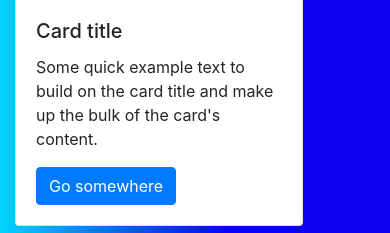
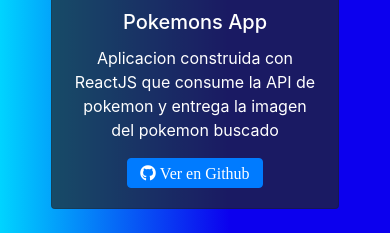
Before and after one commit to lonzofrancisco/portfolio, a Django app: page /projects in a window 390 px wide. Shown: the part 385-618 px from the top of the page. Run offline with Django 4.2, Linux system fonts and the light colour scheme; some libraries are stand-ins or nearby versions.

Commit message:
2do commit

```diff
--- a/portfolio/portfolioApp/static/style.css
+++ b/portfolio/portfolioApp/static/style.css
@@ -1,3 +1,6 @@
+.whiteFont{
+    color: #fff;
+}
 body{
 
     background: rgb(10,3,138);
@@ -30,7 +33,7 @@
     font-size: 20px;
     margin-left: 20%;
     margin-right: 20%;
-    border: 5px solid black;
+    border: 1px solid black;
     border-radius: 5px;
 }
 
@@ -51,7 +54,13 @@
 .tooltitle{
     color: white;
 }
+.transparent{
+    background-color: rgba(33,37,41,0.7) !important;
 
+}
+.transparent::after{
+    opacity: 80%;
+}
 .tool{
     padding: 20px !important;
     background-color: rgba(33,37,41,0.7);
@@ -85,7 +94,9 @@
 
 }
 
-
+.button{
+    background-color: #ccc;
+}
 .icons a i:hover {
     transform: scale(130%);
 
@@ -99,7 +110,12 @@
 }
 }
 
+.titleProjects{
+    margin-top: 50px;
+}
 
+.grow { transition: all .2s ease-in-out; }
+.grow:hover { transform: scale(2); }
 
 @media (max-width: 885px) {
     .section2{
--- a/portfolio/portfolioApp/templates/portfolio/base.html
+++ b/portfolio/portfolioApp/templates/portfolio/base.html
@@ -49,8 +49,8 @@
               <div class="col-lg-12 mb-5 mb-lg-0">
                   <h4 class="footerTitle uppercase mb-4">redes sociales</h4>
                   <div class="icons">
-                  <a href="https://github.com/lonzofrancisco" target="_blank"> <i class="fab fa-linkedin-in linkedin"></i></a>
-                  <a href="https://www.linkedin.com/in/francisco-lonzo/" target="_blank"> <i class="fab fa-github github"></i></a>
+                  <a href="https://www.linkedin.com/in/francisco-lonzo/" target="_blank"> <i class="fab fa-linkedin-in linkedin"></i></a>
+                  <a href="https://github.com/lonzofrancisco" target="_blank"> <i class="fab fa-github github"></i></a>
                   </div>
                </div>
           </div>
--- a/portfolio/portfolioApp/templates/portfolio/projects.html
+++ b/portfolio/portfolioApp/templates/portfolio/projects.html
@@ -1,74 +1,25 @@
 {% extends 'portfolio/base.html' %}
 
 {% block title %}Francisco Lonzo{% endblock %}
-
+{% load static %}
 {% block content%}
 
-<div class="container">
-    <h1 class="display-5 text-center">Proyectos realizados</h1>
+<div class="container-fluid">
+  <h1 class="display-5 text-center whiteFont uppercase titleProjects">Proyectos realizados</h1>
 
-    <div class="row">
-      <div class="col my-2">
-        <div class="card" style="width: 18rem;">
-            <img src="..." class="card-img-top" alt="...">
-            <div class="card-body">
-              <h5 class="card-title">Card title</h5>
-              <p class="card-text">Some quick example text to build on the card title and make up the bulk of the card's content.</p>
-              <a href="#" class="btn btn-primary">Go somewhere</a>
-            </div>
-          </div>
-      </div>
-      <div class="col my-2">
-        <div class="card" style="width: 18rem;">
-            <img src="..." class="card-img-top" alt="...">
-            <div class="card-body">
-              <h5 class="card-title">Card title</h5>
-              <p class="card-text">Some quick example text to build on the card title and make up the bulk of the card's content.</p>
-              <a href="#" class="btn btn-primary">Go somewhere</a>
-            </div>
-          </div>
-      </div>
-      <div class="col my-2">
-        <div class="card" style="width: 18rem;">
-            <img src="..." class="card-img-top" alt="...">
-            <div class="card-body">
-              <h5 class="card-title">Card title</h5>
-              <p class="card-text">Some quick example text to build on the card title and make up the bulk of the card's content.</p>
-              <a href="#" class="btn btn-primary">Go somewhere</a>
-            </div>
-          </div>
-      </div>
-      <div class="col my-2">
-        <div class="card" style="width: 18rem;">
-            <img src="..." class="card-img-top" alt="...">
-            <div class="card-body">
-              <h5 class="card-title">Card title</h5>
-              <p class="card-text">Some quick example text to build on the card title and make up the bulk of the card's content.</p>
-              <a href="#" class="btn btn-primary">Go somewhere</a>
-            </div>
-          </div>
-      </div>
-      <div class="col my-2">
-        <div class="card" style="width: 18rem;">
-            <img src="..." class="card-img-top" alt="...">
-            <div class="card-body">
-              <h5 class="card-title">Card title</h5>
-              <p class="card-text">Some quick example text to build on the card title and make up the bulk of the card's content.</p>
-              <a href="#" class="btn btn-primary">Go somewhere</a>
-            </div>
-          </div>
-      </div>
-      <div class="col my-2">
-        <div class="card" style="width: 18rem;">
-            <img src="..." class="card-img-top" alt="...">
-            <div class="card-body">
-              <h5 class="card-title">Card title</h5>
-              <p class="card-text">Some quick example text to build on the card title and make up the bulk of the card's content.</p>
-              <a href="#" class="btn btn-primary">Go somewhere</a>
-            </div>
-          </div>
+  <div class="row  justify-content-center text-center">
+
+    <div class="my-2">
+      <div class=" transparent whiteFont card" style="width: 18rem;">
+        <img src="{% static 'img/projects/pokemon.png' %}" class="card-img-top grow " alt="...">
+        <div class="card-body">
+          <h5 class="card-title">Pokemons App</h5>
+          <p class="card-text">Aplicacion construida con ReactJS que consume la API de pokemon y entrega la imagen del pokemon buscado</p>
+          <a href="https://github.com/lonzofrancisco/Pokemons" target="_blank"> <i class=" btn btn-primary  fab fa-github github"> Ver en Github</i></a>
+        </div>
       </div>
     </div>
   </div>
+</div>
 
 {% endblock %}
```
Also changed, not shown: portfolio/portfolioApp/templates/portfolio/contact.html (+32 -0 lines), portfolio/portfolioApp/static/img/projects/pokemon.png (added).
